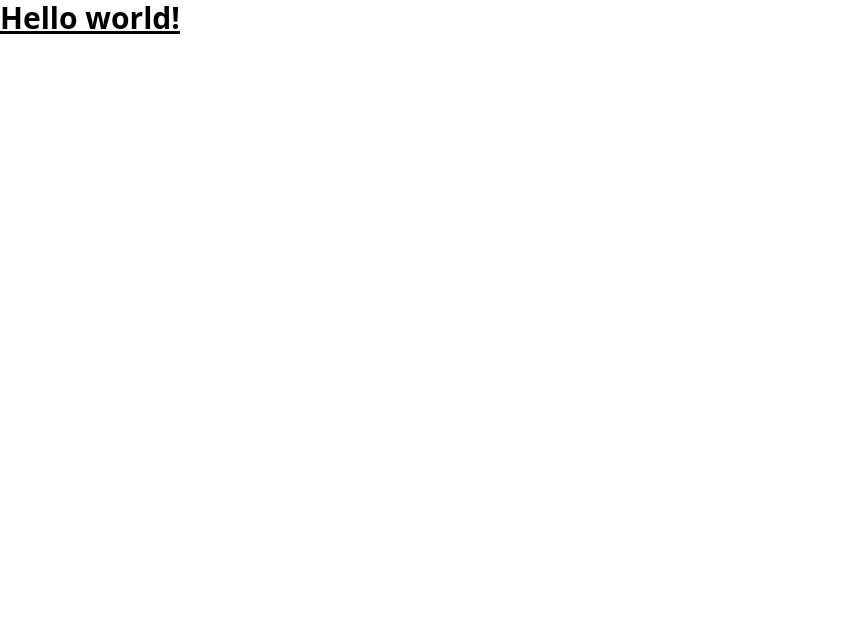
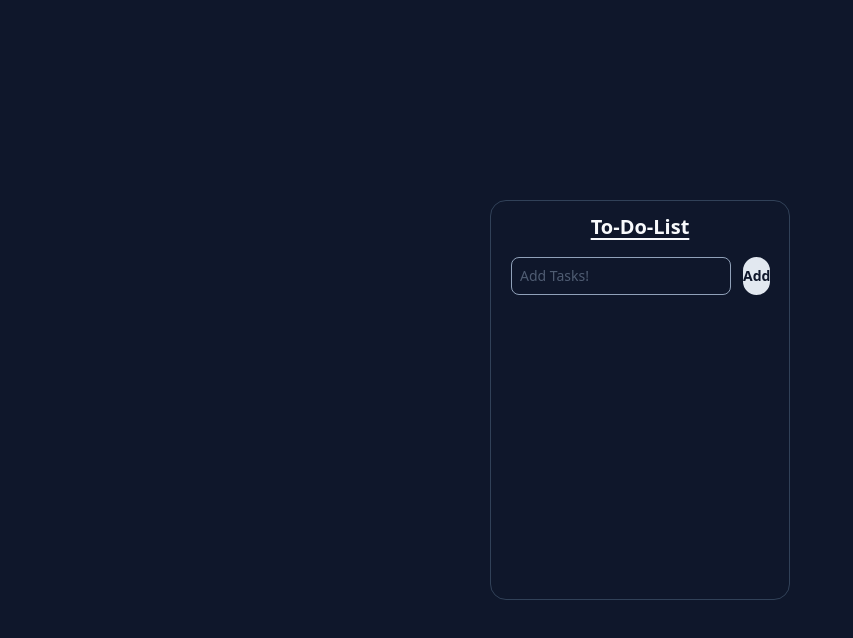
Before and after one commit to bhargablinx/to-do-list, a React (Vite) app: page / in a window 1280 px wide. Shown: the top 638 px of the page, without its empty margins (0-853 px from the left). Built offline with nearby package versions, Linux system fonts and the light colour scheme.

Commit message:
Design home page

```diff
--- a/src/App.jsx
+++ b/src/App.jsx
@@ -1,8 +1,23 @@
 function App() {
     return (
-        <>
-            <h1 class="text-3xl font-bold underline"> Hello world! </h1>
-        </>
+        <div className="bg-slate-900 text-slate-50 flex justify-center items-center h-screen">
+            <div class="border border-slate-700 w-[300px] h-fit min-h-[400px] rounded-2xl p-3 px-5">
+                <h1 className="text-center text-xl font-extrabold underline underline-offset-4">
+                    To-Do-List
+                </h1>
+                <div className="my-4 flex gap-3">
+                    <input
+                        type="text"
+                        placeholder="Add Tasks!"
+                        className="task-inputbox border p-2 text-sm flex-1 rounded-lg focus:outline-1 focus:outline-slate-500 text-slate-400"
+                    />
+                    <button className="flex-1 rounded-2xl cursor-pointer text-sm bg-slate-200 text-slate-900 font-semibold hover:text-slate-900 hover:bg-slate-300">
+                        Add
+                    </button>
+                </div>
+                <div className="my-8 text-sm text-slate-200 space-y-3"></div>
+            </div>
+        </div>
     );
 }
 
```
